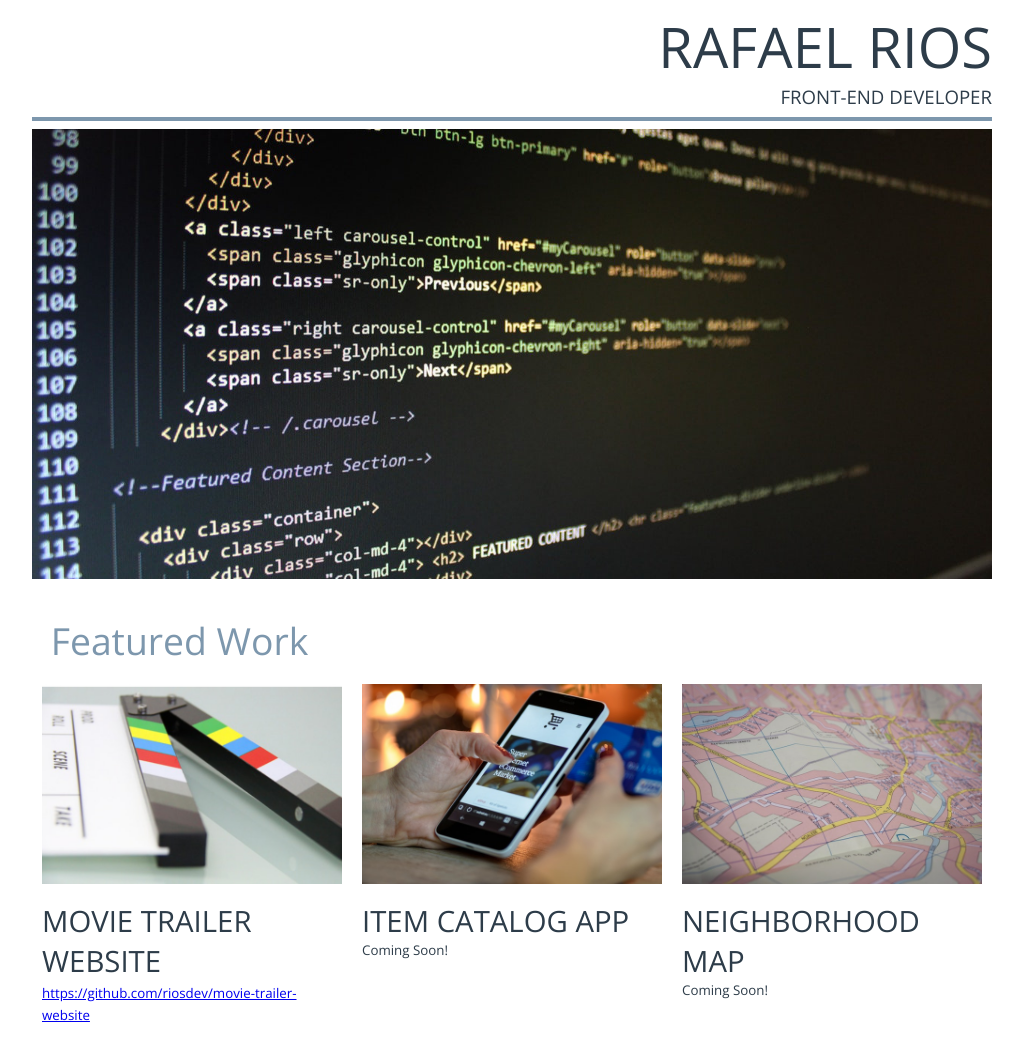
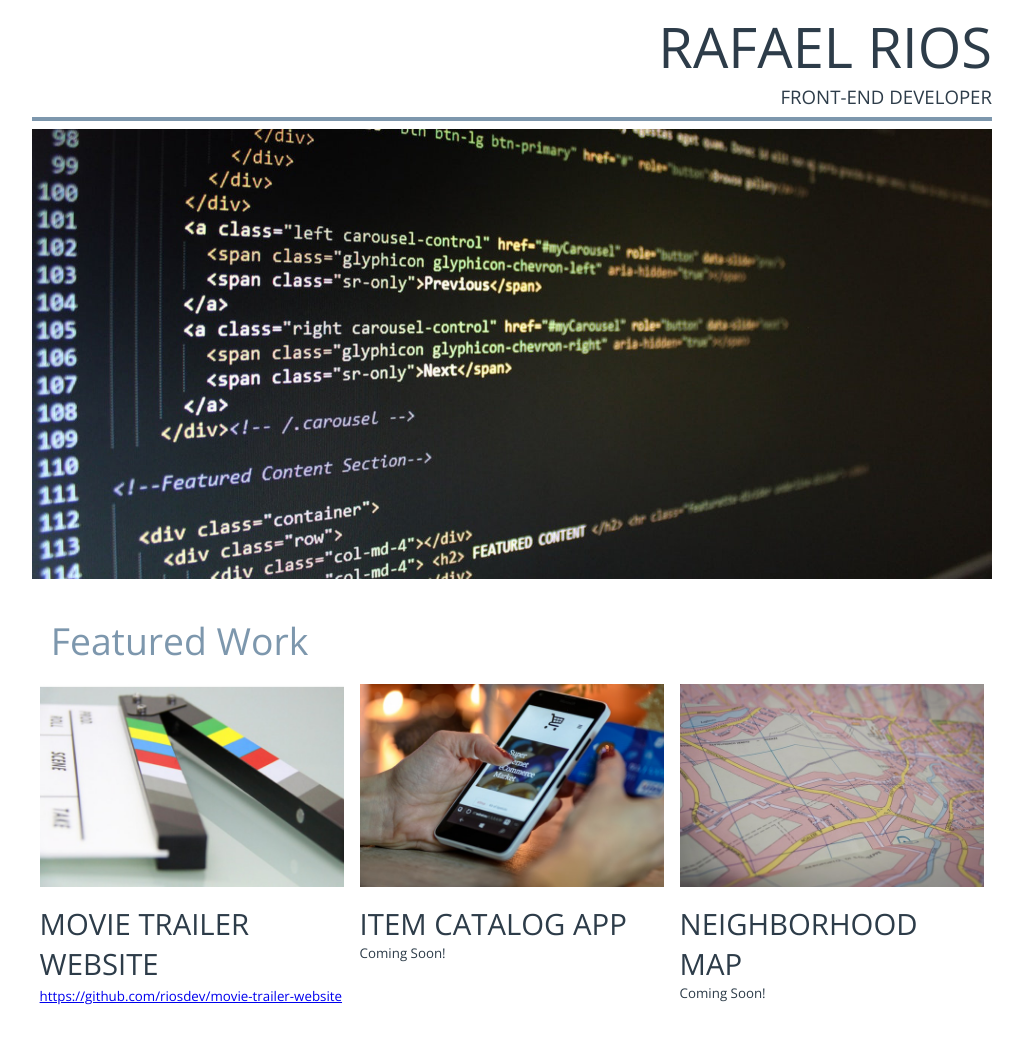
Before and after one commit to riosdev/portfolio-site, a plain HTML site: page index.html in a window 1280 px wide. Shown: the whole page, without its empty margins (128-1151 px from the left). Drawn offline with nearby package versions, Linux system fonts and the light colour scheme.

Commit message:
terminado, só falta a logo

```diff
--- a/css/style.css
+++ b/css/style.css
@@ -48,6 +48,21 @@ h1, h2, h4, p {
     height: auto;
 }
 
+.work_container {
+    box-sizing: border-box;
+    padding: 6px;
+    width: 100%;
+}
+
+@media only screen and (min-width: 640px){
+    .work_container { width: 50%; }
+    .htext { text-align: right; }
+}
+
+@media only screen and (min-width: 960px) {
+    .work_container { width: 33%; }
+}
+
 #container {
     display: flex;
     flex-wrap: wrap;
@@ -60,11 +75,6 @@ h1, h2, h4, p {
     font-size: 28pt;
     margin-bottom: 12px;
     color: #7D97AD;
-}
-
-.work_container {
-    max-width: 300px;
-    margin: 6px;
 }
 
 .work_thumbnail {
@@ -88,10 +98,6 @@ h1, h2, h4, p {
     margin: auto;
 }
 
-.htext {
-    text-align: right;
-}
-
 .header_title {
     font-weight: 100;
     font-size: 42pt;
```
